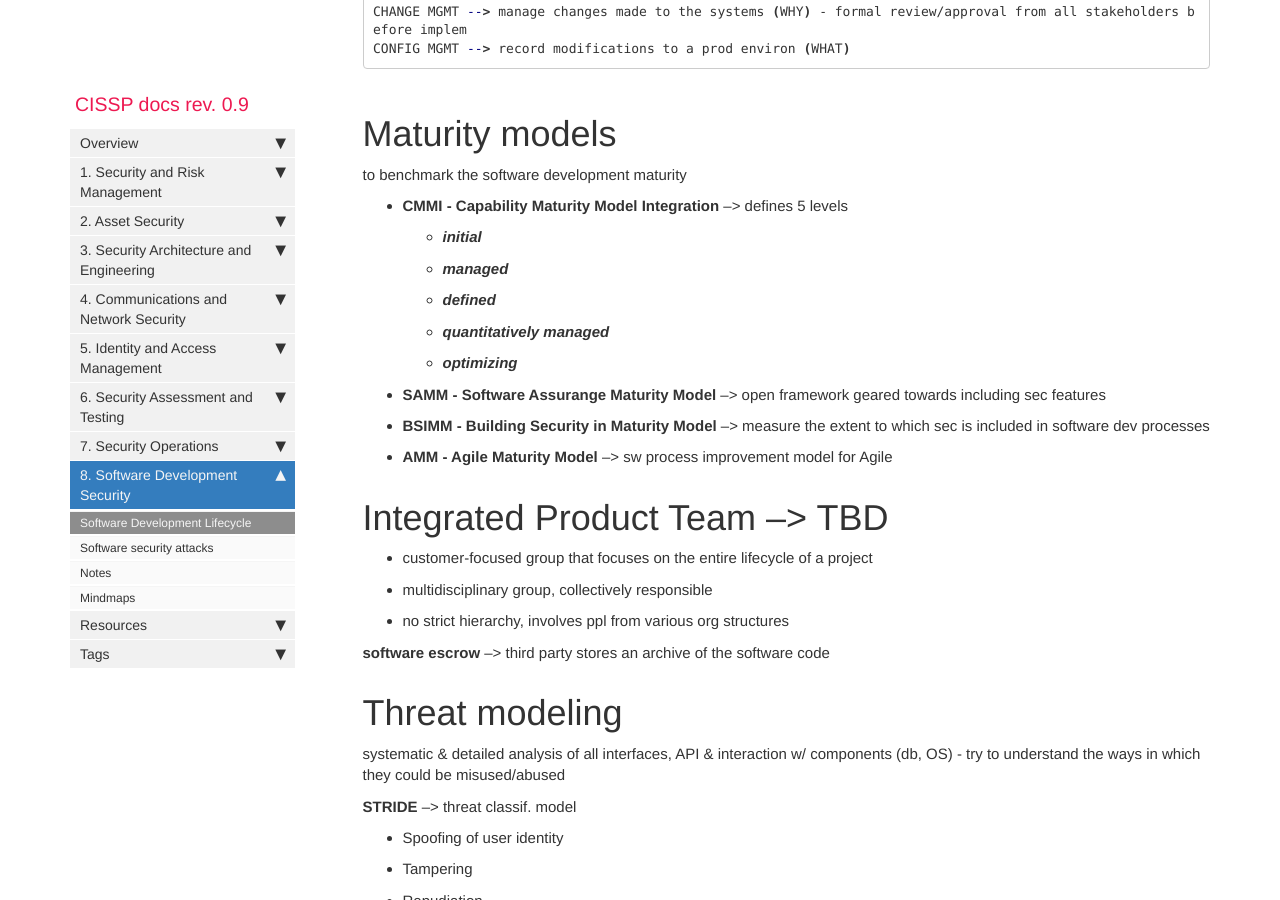
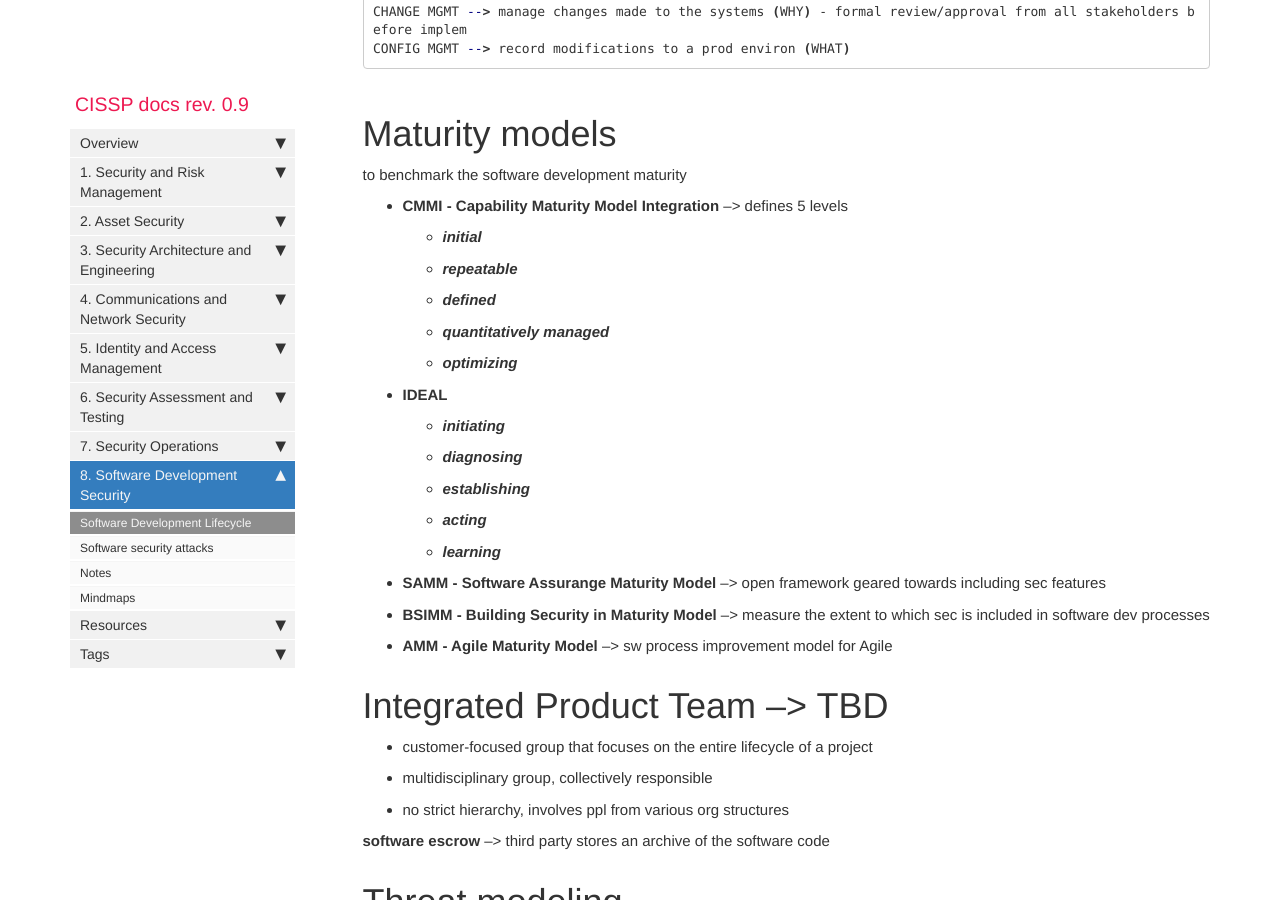
Before and after one commit to quaie/cissp, a Jekyll site: the page built from pages/mydoc/8_sdlc.md, in a window 1280 px wide and 900 px high, scrolled down 2141 px. Built offline with Jekyll 4.4.1, drawn with Linux system fonts in a browser that asks for light colours; comment, search, counter and statistics services are not loaded.

Commit message:
Update 8_sdlc.md

```diff
--- a/pages/mydoc/8_sdlc.md
+++ b/pages/mydoc/8_sdlc.md
@@ -87,10 +87,17 @@ CONFIG MGMT --> record modifications to a prod environ (WHAT)
 to benchmark the software development maturity
 - **CMMI - Capability Maturity Model Integration** --> defines 5 levels
   - _**initial**_
-  - _**managed**_
+  - _**repeatable**_
   - _**defined**_
   - _**quantitatively managed**_
   - _**optimizing**_
+
+- **IDEAL**
+  - _**initiating**_
+  - _**diagnosing**_
+  - _**establishing**_
+  - _**acting**_
+  - _**learning**_
 
 - **SAMM - Software Assurange Maturity Model** --> open framework geared towards including sec features
 
```
